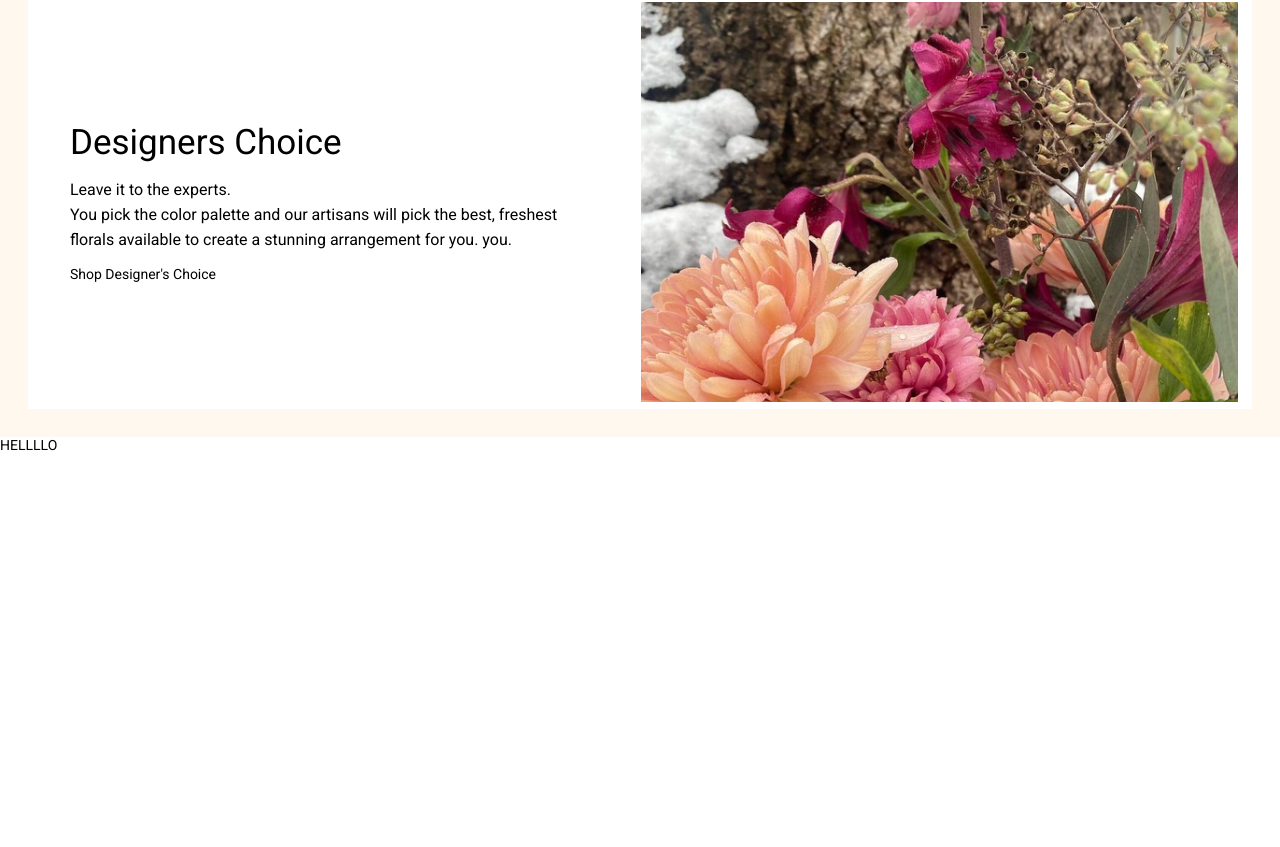
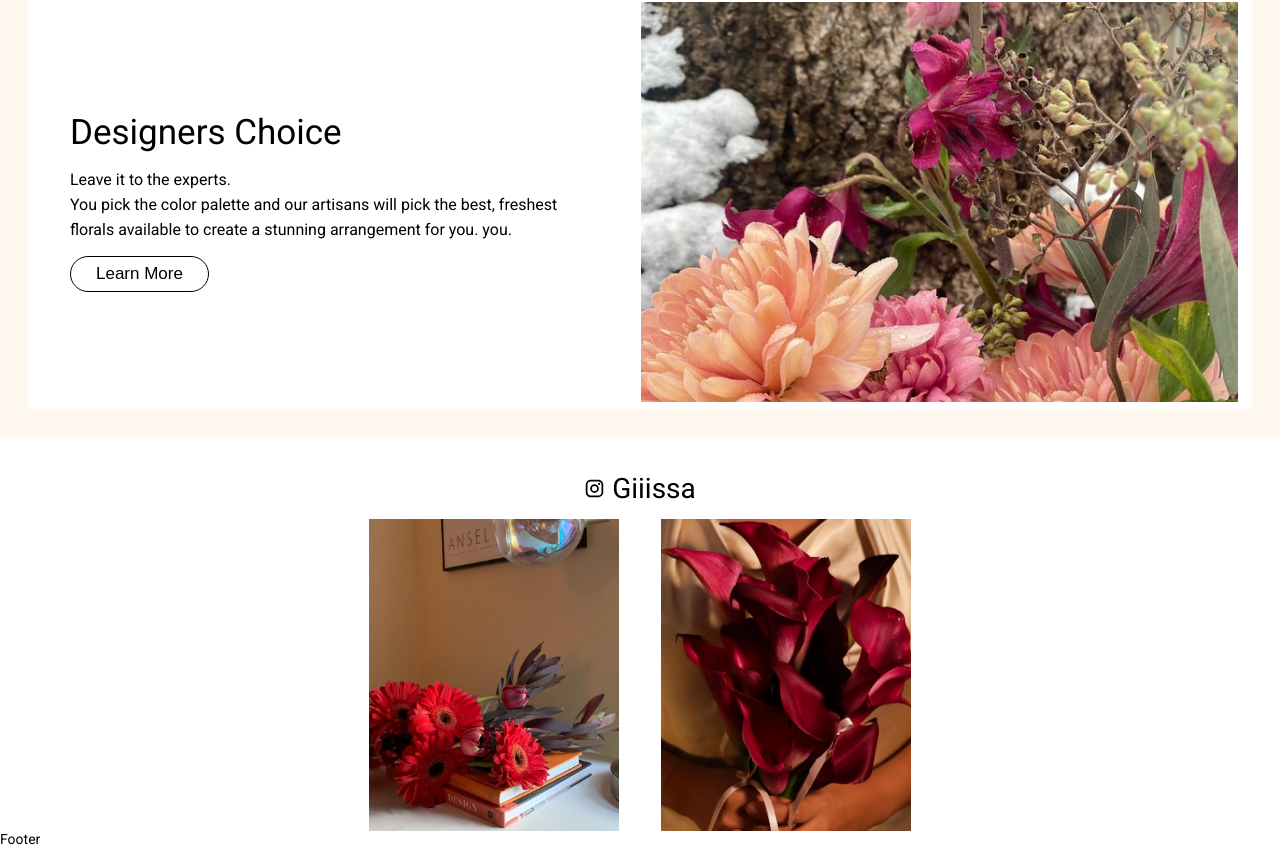
Before and after one commit to LennyRemache/gisa-designs, a React (Vite) app in the folder client/: page / in a window 1280 px wide. Shown: the part 1763-2610 px from the top of the page. Before the commit the page ends 2216 px from the top, so only its background shows below. Built offline with nearby package versions, Linux system fonts and the light colour scheme.

Commit message:
Completed social media home section and added styled buttons

```diff
--- a/client/src/components/Footer.jsx
+++ b/client/src/components/Footer.jsx
@@ -1,5 +1,5 @@
 import React from "react";
 
 export default function Footer() {
-  return <div>HELLLLO</div>;
+  return <div>Footer</div>;
 }
--- a/client/src/components/pages/Home.jsx
+++ b/client/src/components/pages/Home.jsx
@@ -3,11 +3,20 @@ import HeroImage from "../../assets/home-flowers-1.jpg";
 import FlowerDesign1 from "../../assets/flower-design-1.jpeg";
 import FlowerDesign2 from "../../assets/flower-design-2.jpeg";
 import FlowerDesign3 from "../../assets/flower-design-3.jpeg";
+import FlowerDesign4 from "../../assets/flower-design-4.jpeg";
+import FlowerDesign5 from "../../assets/flower-design-5.jpeg";
 import EventDesign1 from "../../assets/event-design-1.jpeg";
 import EventDesign2 from "../../assets/event-design-2.jpeg";
 
+import InstagramIcon from "@mui/icons-material/Instagram";
+import { Link } from "react-router-dom";
+
 export default function Home() {
   const section_one = [FlowerDesign1, FlowerDesign2, EventDesign1];
+  const section_four = [
+    [FlowerDesign4, "https://www.instagram.com/p/CsXBgxzuhfr/"],
+    [FlowerDesign5, "https://www.instagram.com/p/C2JCjqINjgj/]"],
+  ];
   return (
     <>
       <div className="home-hero">
@@ -52,7 +61,7 @@ export default function Home() {
             more. Our designers will work to craft the perfect arrangement to
             fit your event needs.
           </div>
-          <div>LEARN MORE</div>
+          <Link className="learn-more-btn">Learn More</Link>
         </div>
       </div>
       <div className="home-section-3">
@@ -65,9 +74,22 @@ export default function Home() {
               best, freshest florals available to create a stunning arrangement
               for you. you.
             </div>
-            <div>Shop Designer's Choice</div>
+            <Link className="learn-more-btn">Learn More</Link>
           </div>
           <img src={FlowerDesign3} alt="" />
+        </div>
+      </div>
+      <div className="home-section-4">
+        <div className="social-media">
+          <InstagramIcon />
+          <div>Giiissa</div>
+        </div>
+        <div className="home-section-4-photos">
+          {section_four.map((image) => (
+            <Link to={image[1]}>
+              <img src={image[0]} />
+            </Link>
+          ))}
         </div>
       </div>
     </>
--- a/client/src/styles/pages/Home.css
+++ b/client/src/styles/pages/Home.css
@@ -171,6 +171,22 @@
   padding: 1rem 0;
 }
 
+.learn-more-btn {
+  border-radius: 25px;
+  border: 1px solid #000000;
+  display: inline-block;
+  cursor: pointer;
+  color: #000000;
+  font-family: Arial;
+  font-size: 17px;
+  padding: 7px 25px;
+  text-decoration: none;
+  width: fit-content;
+}
+.learn-more-btn:hover {
+  box-shadow: 0px 0px 0px 1px #000000;
+}
+
 .home-section-3 {
   background: rgb(255, 248, 239);
   display: flex;
@@ -215,3 +231,40 @@
   height: 100%;
   margin: 0.5rem 1rem;
 }
+
+.home-section-4 {
+  width: 100%;
+}
+
+.social-media {
+  border: 0px solid red;
+  display: flex;
+  justify-content: center;
+  align-items: center;
+  margin: 2.5rem 0 1rem 0;
+}
+
+.social-media div {
+  font-size: 2rem;
+  margin-left: 0.5rem;
+}
+
+.home-section-4-photos {
+  border: 0px solid blue;
+  display: flex;
+  justify-content: center;
+}
+
+.home-section-4-photos a {
+  border: 0px solid green;
+  display: flex;
+  justify-content: center;
+  margin: 0 1.5rem;
+}
+
+.home-section-4-photos img {
+  border: 0px solid blue;
+  object-fit: cover;
+  max-width: 250px;
+  width: 100%;
+}
```
Also changed, not shown: client/src/assets/flower-design-4.jpeg (added), client/src/assets/flower-design-5.jpeg (added).
